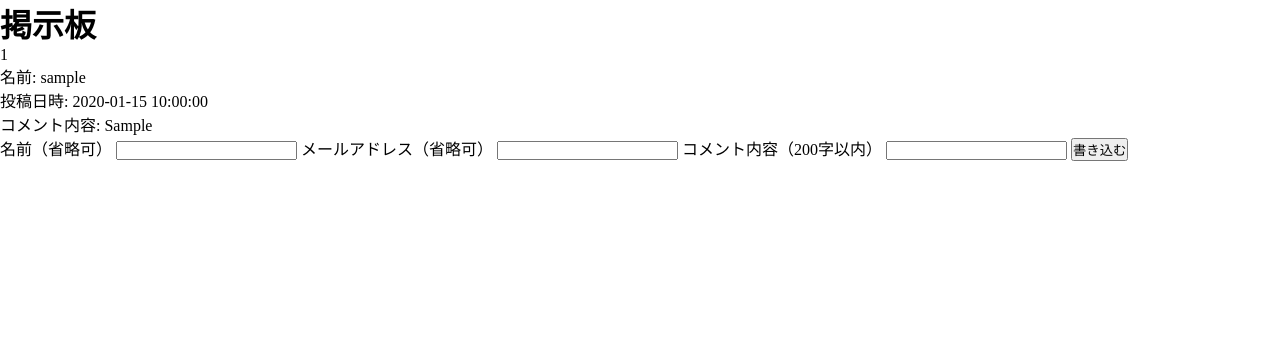
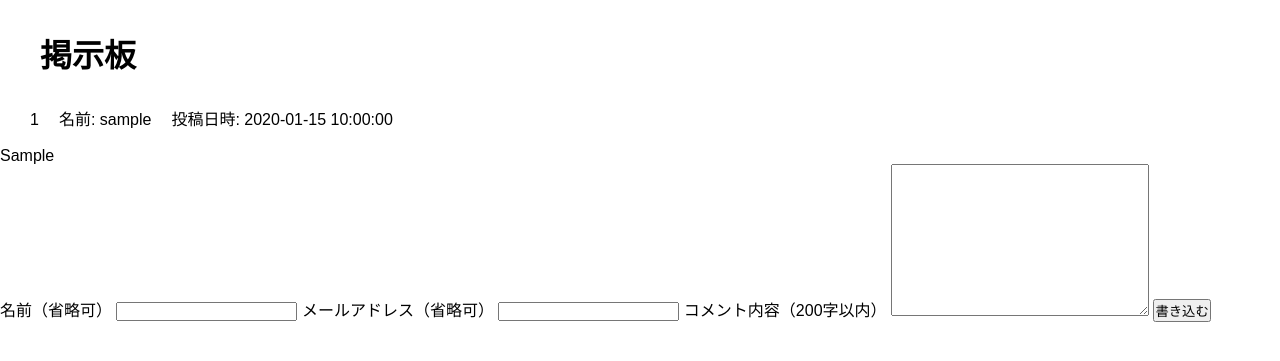
Before and after one commit to BigMcQueen/flask-bbs, a Flask app: page / in a window 1280 px wide. Shown: the top 361 px of the page. Run offline with Flask 3, Linux system fonts and the light colour scheme; tables that the repository leaves empty hold one stand-in row (values such as "Sample post").

Commit message:
スレッドの間隔を変更

```diff
--- a/app.py
+++ b/app.py
@@ -26,7 +26,7 @@ def index():
         return render_template('index.html', posts=posts)
     else:
         if len(request.form.get('username')) == 0:
-            username = '(´·ω·`)'
+            username = '名無し'
         else:
             username = request.form.get('username')
         email = request.form.get('email')
@@ -38,9 +38,5 @@ def index():
         db.session.commit()
         return redirect('/')
 
-@app.route('/create')
-def create():
-    return render_template('create.html')
-
 if __name__ == '__main__':
     app.run(debug=True)
--- a/static/css/common.css
+++ b/static/css/common.css
@@ -5,4 +5,27 @@
 ::after {
     padding: 0;
     margin: 0;
+    box-sizing: border-box;
 }
+
+h1 {
+    margin: 40px;
+}
+
+body {
+    font-family: sans-serif;
+    font-size: 16px;
+    color: #000000;
+    line-height: 1;
+    background-color: #ffffff;
+}
+
+.contributor-info {
+    display: flex;
+    margin: 20px;
+}
+
+.contributor-info p {
+    margin-left: 10px;
+    margin-right: 10px;
+}
--- a/templates/index.html
+++ b/templates/index.html
@@ -3,14 +3,14 @@
 {% block body %}
 <h1>掲示板</h1>
 {% for post in posts %}
-<div>
+<div class="contributor-info">
     <p>{{ loop.index }}</p>
     <p>名前: {{ post.username }}</p>
     <p>投稿日時: {{ post.created_at }}</p>
 </div>
 
-<div>
-    <p>コメント内容: {{ post.write }}</p>
+<div class="read-comment">
+    <p>{{ post.write }}</p>
 </div>
 {% endfor %}
 
@@ -21,7 +21,7 @@
         <label for="email">メールアドレス（省略可）</label>
         <input type="text" name="email">
         <label for="write">コメント内容（200字以内）</label>
-        <input type="text" name="write">
+        <textarea type="text" name="write" cols="30" rows="10"></textarea>
         <input type="submit" value="書き込む">
     </form>
 </div>
```
